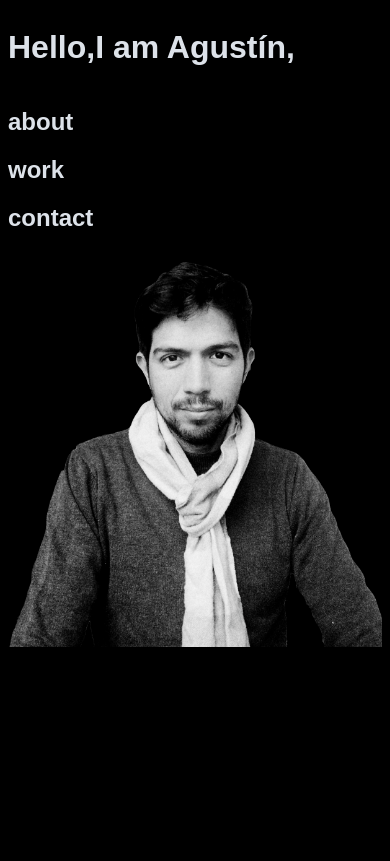
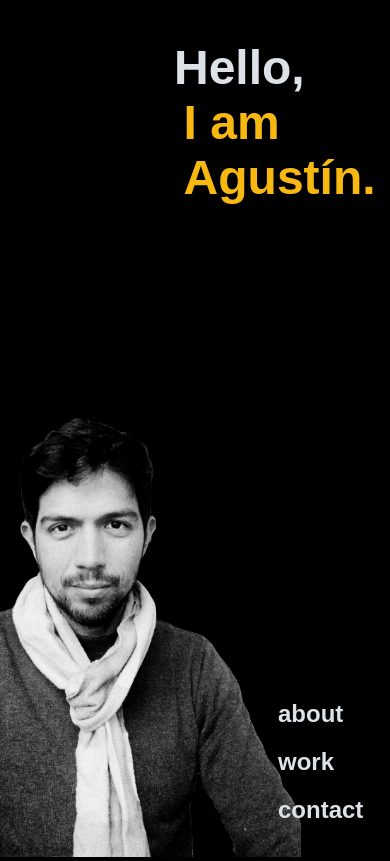
Before and after one commit to agustinZavalaAguilar/portfolio3-wp, a PHP site: page / in a window 390 px wide. Before the commit the page ends 647 px from the top, so only its background shows below. Run offline with PHP 8.4, Linux system fonts and the light colour scheme.

Commit message:
Basic styling, landing page, mobile view

```diff
--- a/css/style.css
+++ b/css/style.css
@@ -1,31 +1,100 @@
 html {
-    display: flex;
+
     box-sizing: border-box;
     background-color: black;
-
+    overflow: hidden;
 }
 
 h1, h2 {
     font-family: sans-serif;
     color:rgb(221, 226, 233);
 }
+
+body {
+    display: flex;
+    flex-direction: column;
+}
+
 /*-------------Header---------------------*/
 
 .intro {
     display: flex;
+    justify-content: center;
+    /*z-index: 5;*/
+}
+
+#highlight {
+    margin-left: .2em;
+    color: rgb(247, 185, 17);
+}
+
+@media  (min-width: 330px) and (max-width: 481px) {
+
+    .intro {
+        flex-flow: column;
+        width: 13rem;
+        float: right;
+    }
+
+    h1 {
+        font-size: 3rem;
+    }
+
+    #greeting {
+        z-index: 1;
+        margin-bottom: 0;
+    }
+
+    #highlight {
+        z-index: 1;
+        margin-top: 0;
+    }
+
 }
 
 /*-------------Nav---------------------------*/
+
+nav {
+    z-index: 1;
+    margin-top: 50%;
+}
+.links {
+    width: 7rem;
+    margin: 0;
+    float: right;
+}
+
 a {
     text-decoration: none;
 }
 
+@media  (min-width: 330px) and (max-width: 481px) {
+
+    nav {
+        margin-top: 25%;
+        position: absolute;
+        bottom: 0;
+        right: 0;
+    }
+}
+
+
 /*-------------Main--------------------------*/
 
 .container {
-    /*display: flex;*/
+    position: absolute;
+    bottom: -2%;
+    width: 120%;
+    left: -32%;
 }
 
 img {
-    width: 100%;
+    width: 95%;
 }
+
+@media (max-width: 481px) and (min-width: 375px) {
+
+    .container {
+        max-width: 28rem;
+    }
+}
--- a/index.html
+++ b/index.html
@@ -13,14 +13,14 @@
     <header>
         <div class="intro">
             <h1 id="greeting">Hello,</h1>
-            <h1 id="highlight">I am Agustín,</h1>
+            <h1 id="highlight">I am Agustín.</h1>
         </div>
     </header>
     <nav>
         <div class="links">
-            <a href="about"><h2>about</h2></a>
-            <a href="work"><h2>work</h2></a>
-            <a href="contact"><h2>contact</h2></a>
+            <a href="./html/about.html"><h2>about</h2></a>
+            <a href="./html/work.html"><h2>work</h2></a>
+            <a href="./html/contact.html"><h2>contact</h2></a>
         </div>
     </nav>
     <main>
```
Also changed, not shown: html/about.html (added, +17 -0 lines), html/contact.html (added, +17 -0 lines), html/work.html (added, +17 -0 lines).
